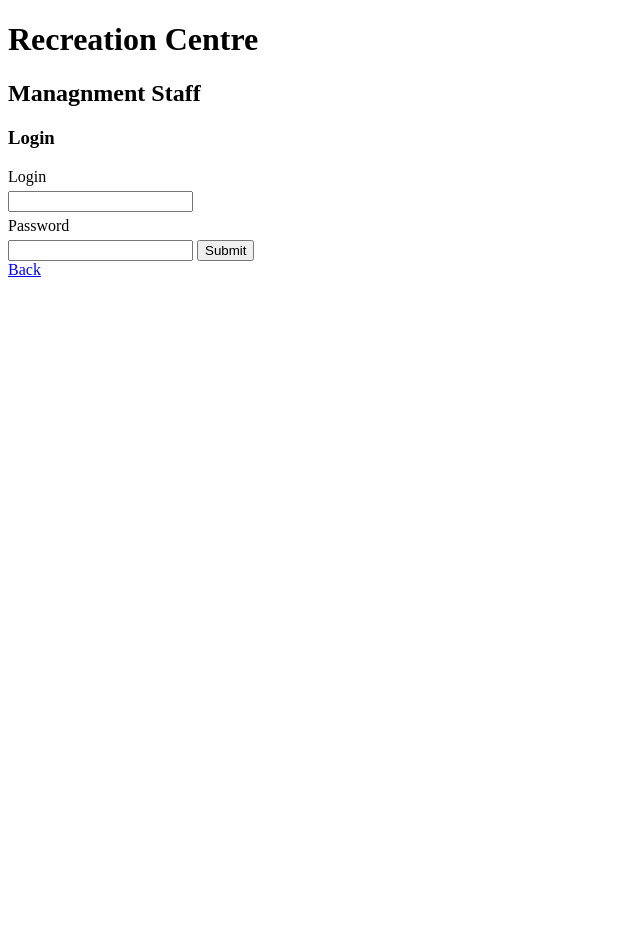
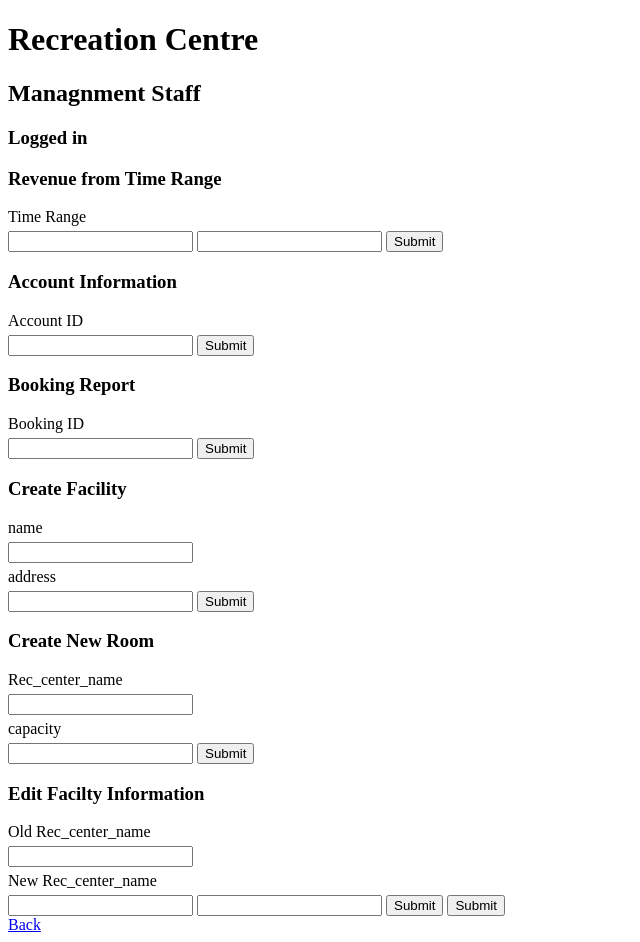
Before and after one commit to neekitabhatia/CPSC304, a PHP site: page /ManagementStaff.php in a window 1280 px wide. Shown: the whole page, without its empty margins (0-640 px from the left). Before the commit the page ends 277 px from the top, so only its background shows below. Run offline with PHP 8.4, Linux system fonts and the light colour scheme.

Commit message:
2.0
combined page

```diff
--- a/ManagementStaff.php
+++ b/ManagementStaff.php
@@ -1,13 +1,57 @@
 <?php include "template/header.php"; ?>
 <html>
 <h2>Managnment Staff</h2>
-<h3>Login</h3>
+<h3>Logged in</h3>
 
+
+<h3>Revenue from Time Range</h3>
 <form method="post">
-	<label for="Login">Login</label>
-	<input type="text" name="Login" id="Login">
-	<label for="Password">Password</label>
-	<input type="text" name="Password" id="Password">
+	<label for="Time">Time Range</label>
+	<input type="text" name="time from" id="time">
+	<input type="text" name="time to" id="time">
+	<input type="submit" name="submit" value="Submit">
+</form>
+
+<h3>Account Information</h3>
+<form method="post">
+	<label for="AccountID">Account ID</label>
+	<input type="text" name="AccountID" id="AccountID">
+	<input type="submit" name="submit" value="Submit">
+</form>
+
+<h3>Booking Report</h3>
+<form method="post">
+	<label for="BookingID">Booking ID</label>
+	<input type="text" name="BookingID" id="BookingID">
+	<input type="submit" name="submit" value="Submit">
+</form>
+
+<h3>Create Facility</h3>
+<form method="post">
+	<label for="Name">name</label>
+	<input type="text" name="name" id="name">
+	<label for="Address">address</label>
+	<input type="text" name="address" id="address">
+	<input type="submit" name="submit" value="Submit">
+</form>
+
+<h3>Create New Room</h3>
+<form method="post">
+	<label for="Rec_center_name">Rec_center_name</label>
+	<input type="text" name="Rec_center_name" id="Rec_center_name">
+	<label for="Capacity">capacity</label>
+	<input type="text" name="Capacity" id="Capacity">
+	<input type="submit" name="submit" value="Submit">
+</form>
+
+<h3>Edit Facilty Information</h3>
+<form method="post">
+	<label for="Rec_center_name">Old Rec_center_name</label>
+	<input type="text" name="Rec_center_name" id="Rec_center_name">
+	<label for="Rec_center_name">New Rec_center_name</label>
+	<input type="text" name="Rec_center_name" id="Rec_center_name">
+	<input type="text" name="address" id="address">
+	<input type="submit" name="submit" value="Submit">
 	<input type="submit" name="submit" value="Submit">
 </form>
 
```
